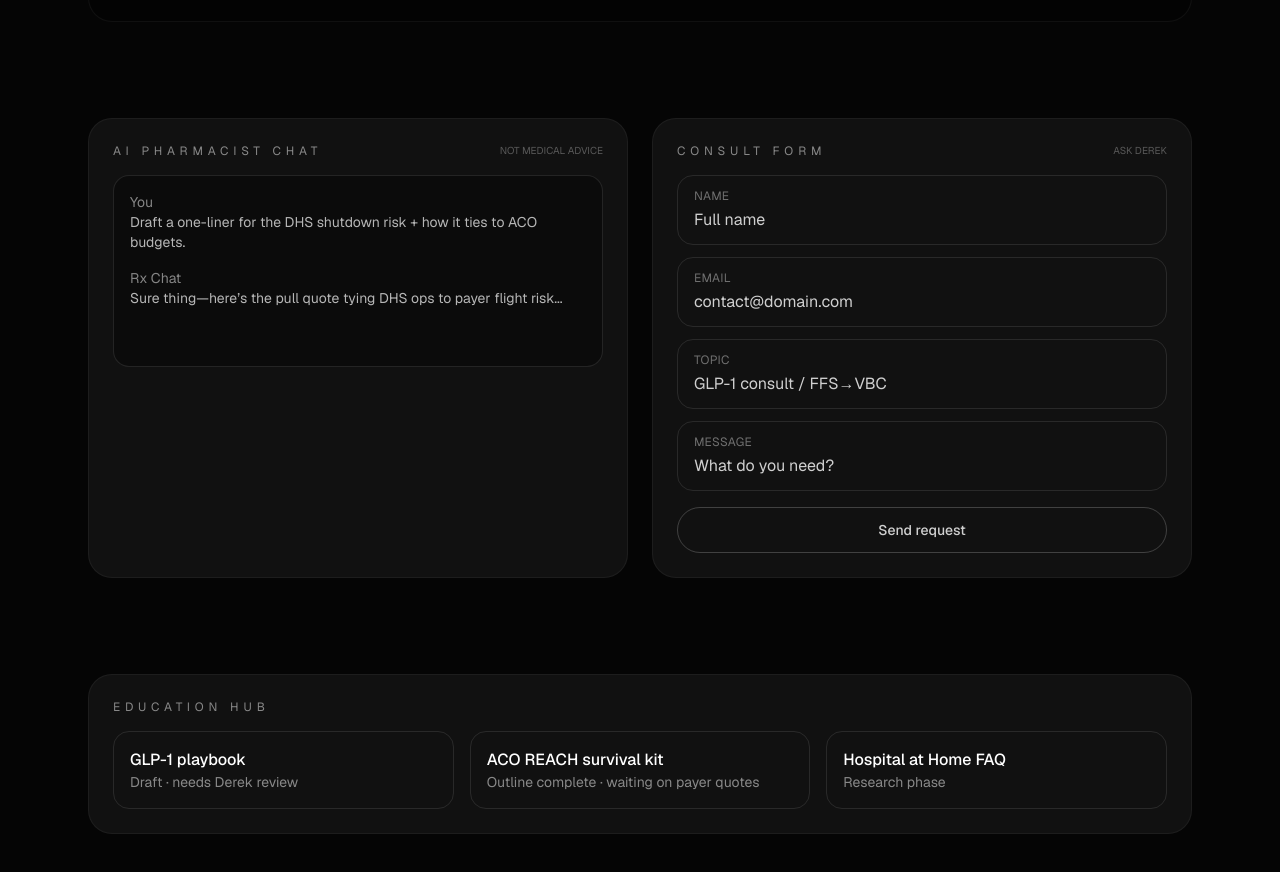
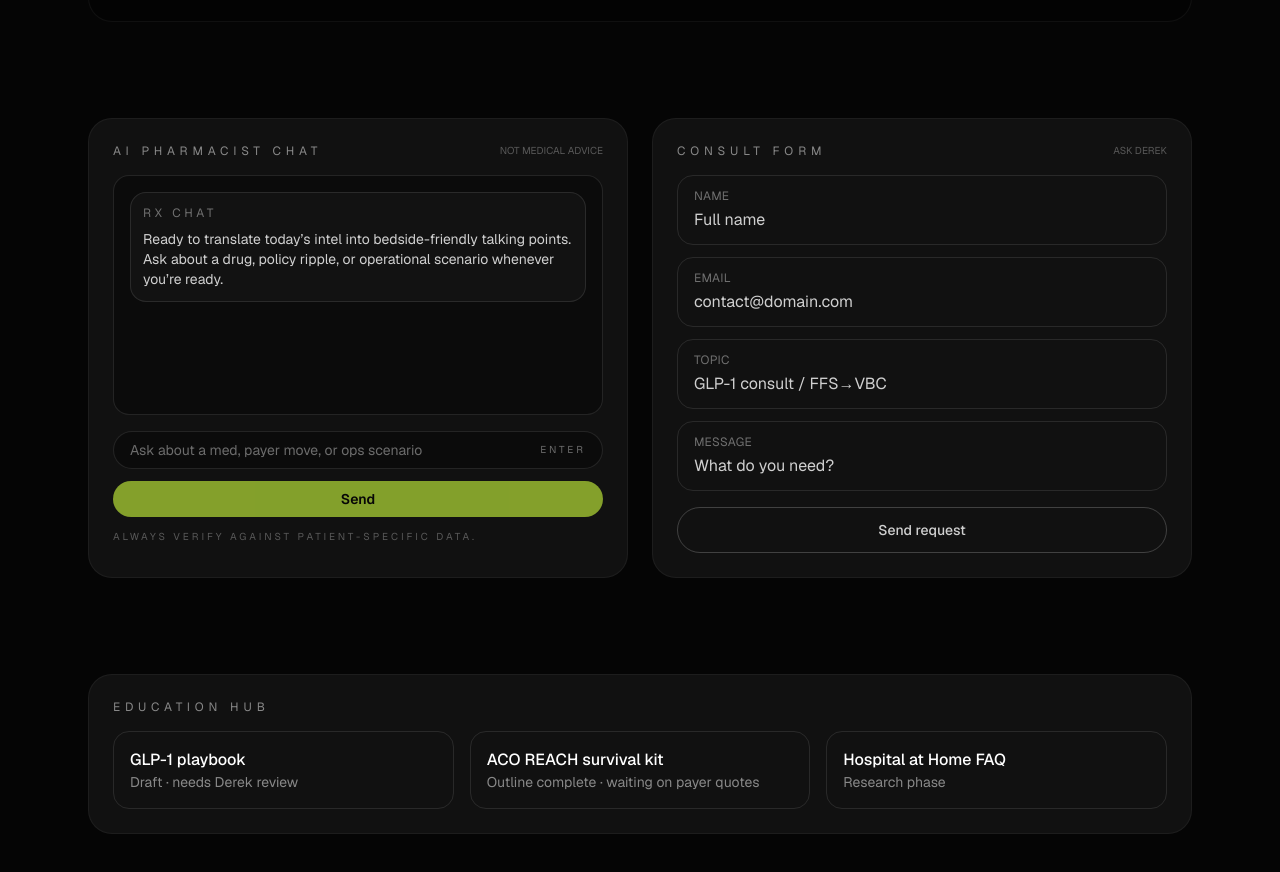
Before and after one commit to dsanz777/Rx-app, a Next.js app: page / in a window 1280 px wide. Shown: the part 2824-3696 px from the top of the page. Built offline with nearby package versions, Linux system fonts and the light colour scheme; no server answers.

Commit message:
Wire AI pharmacist chat to ChatGPT

```diff
--- a/package.json
+++ b/package.json
@@ -12,6 +12,7 @@
     "cheerio": "^1.2.0",
     "next": "16.1.6",
     "node-fetch": "^3.3.2",
+    "openai": "^6.22.0",
     "react": "19.2.3",
     "react-dom": "19.2.3",
     "xml2js": "^0.6.2"
--- /dev/null
+++ b/src/app/api/chat/route.ts
@@ -0,0 +1,44 @@
+import { NextResponse } from "next/server";
+import OpenAI from "openai";
+
+const openai = new OpenAI({ apiKey: process.env.OPENAI_API_KEY });
+
+export async function POST(request: Request) {
+  try {
+    if (!process.env.OPENAI_API_KEY) {
+      return NextResponse.json({ error: "Missing OPENAI_API_KEY" }, { status: 500 });
+    }
+
+    const { messages } = (await request.json()) as {
+      messages?: { role: "user" | "assistant"; content: string }[];
+    };
+
+    const sanitizedMessages = (messages ?? [])
+      .filter((message) => message.role === "user" || message.role === "assistant")
+      .map((message) => ({ role: message.role, content: message.content.slice(0, 2000) }));
+
+    const completion = await openai.chat.completions.create({
+      model: "gpt-4o-mini",
+      temperature: 0.2,
+      messages: [
+        {
+          role: "system",
+          content:
+            "You are Derek Sanz’s AI pharmacist. Give concise, clinically sound answers with bullet-ready phrasing. Include a friendly reminder that this is not individualized medical advice.",
+        },
+        ...sanitizedMessages,
+      ],
+    });
+
+    const reply = completion.choices[0]?.message?.content?.trim();
+
+    if (!reply) {
+      return NextResponse.json({ error: "No response generated" }, { status: 500 });
+    }
+
+    return NextResponse.json({ reply });
+  } catch (error) {
+    console.error("Chat API error", error);
+    return NextResponse.json({ error: "Chat service unavailable" }, { status: 500 });
+  }
+}
--- a/src/app/page.tsx
+++ b/src/app/page.tsx
@@ -1,5 +1,6 @@
 import Image from "next/image";
 import { MedicationLookup } from "@/components/medication-lookup";
+import { AiPharmacistChat } from "@/components/ai-pharmacist-chat";
 import { getHeroIntel } from "@/lib/brave";
 
 const featureCards = [
@@ -166,24 +167,7 @@ export default async function Home() {
         </section>
 
         <section className="grid gap-6 lg:grid-cols-2">
-          <div className="rounded-3xl border border-white/5 bg-white/5 p-6">
-            <div className="flex items-center justify-between">
-              <p className="text-xs uppercase tracking-[0.4em] text-white/50">
-                AI pharmacist chat
-              </p>
-              <p className="text-[10px] uppercase text-white/30">Not medical advice</p>
-            </div>
-            <div className="mt-4 h-48 rounded-2xl border border-white/10 bg-black/30 p-4 text-sm text-white/70">
-              <p className="text-white/50">You</p>
-              <p>
-                Draft a one-liner for the DHS shutdown risk + how it ties to ACO budgets.
-              </p>
-              <p className="mt-4 text-white/50">Rx Chat</p>
-              <p>
-                Sure thing—here’s the pull quote tying DHS ops to payer flight risk...
-              </p>
-            </div>
-          </div>
+          <AiPharmacistChat />
           <div className="rounded-3xl border border-white/5 bg-white/5 p-6">
             <div className="flex items-center justify-between">
               <p className="text-xs uppercase tracking-[0.4em] text-white/50">Consult form</p>
--- /dev/null
+++ b/src/components/ai-pharmacist-chat.tsx
@@ -0,0 +1,124 @@
+"use client";
+
+import { FormEvent, useMemo, useState } from "react";
+
+type ChatMessage = {
+  role: "user" | "assistant";
+  content: string;
+};
+
+const initialMessages: ChatMessage[] = [
+  {
+    role: "assistant",
+    content:
+      "Ready to translate today’s intel into bedside-friendly talking points. Ask about a drug, policy ripple, or operational scenario whenever you’re ready.",
+  },
+];
+
+export function AiPharmacistChat() {
+  const [messages, setMessages] = useState<ChatMessage[]>(initialMessages);
+  const [input, setInput] = useState("");
+  const [isSending, setIsSending] = useState(false);
+  const [error, setError] = useState<string | null>(null);
+
+  const handleSubmit = async (event: FormEvent<HTMLFormElement>) => {
+    event.preventDefault();
+    if (!input.trim() || isSending) return;
+
+    const newUserMessage: ChatMessage = { role: "user", content: input.trim() };
+    const nextMessages = [...messages, newUserMessage];
+
+    setMessages(nextMessages);
+    setInput("");
+    setIsSending(true);
+    setError(null);
+
+    try {
+      const response = await fetch("/api/chat", {
+        method: "POST",
+        headers: { "Content-Type": "application/json" },
+        body: JSON.stringify({
+          messages: nextMessages.map((message) => ({
+            role: message.role,
+            content: message.content,
+          })),
+        }),
+      });
+
+      if (!response.ok) {
+        throw new Error("Chat request failed");
+      }
+
+      const data = (await response.json()) as { reply?: string };
+      const replyContent = data.reply?.trim();
+
+      if (!replyContent) {
+        throw new Error("Empty reply");
+      }
+
+      setMessages((prev) => [...prev, { role: "assistant", content: replyContent }]);
+    } catch (err) {
+      console.error(err);
+      setError("ChatGPT is unavailable right now. Try again in a moment.");
+    } finally {
+      setIsSending(false);
+    }
+  };
+
+  const transcript = useMemo(
+    () =>
+      messages.map((message, index) => (
+        <div key={`${message.role}-${index}`} className="rounded-2xl border border-white/10 bg-white/[0.03] p-3">
+          <p className="text-xs uppercase tracking-[0.3em] text-white/40">
+            {message.role === "assistant" ? "Rx Chat" : "You"}
+          </p>
+          <p className="mt-2 text-sm text-white/80">{message.content}</p>
+        </div>
+      )),
+    [messages],
+  );
+
+  return (
+    <div className="rounded-3xl border border-white/5 bg-white/5 p-6">
+      <div className="flex items-center justify-between">
+        <p className="text-xs uppercase tracking-[0.4em] text-white/50">AI pharmacist chat</p>
+        <p className="text-[10px] uppercase text-white/30">Not medical advice</p>
+      </div>
+
+      <div className="mt-4 flex h-60 flex-col gap-3 overflow-y-auto rounded-2xl border border-white/10 bg-black/30 p-4">
+        {transcript}
+        {isSending && (
+          <div className="rounded-2xl border border-white/10 bg-white/[0.02] p-3 text-sm text-white/60">
+            Drafting response…
+          </div>
+        )}
+      </div>
+
+      <form onSubmit={handleSubmit} className="mt-4 flex flex-col gap-3">
+        <label className="flex items-center gap-3 rounded-full border border-white/10 bg-black/30 px-4 py-2 text-sm text-white/70">
+          <input
+            type="text"
+            value={input}
+            onChange={(event) => setInput(event.target.value)}
+            placeholder="Ask about a med, payer move, or ops scenario"
+            className="flex-1 bg-transparent text-white placeholder:text-white/40 focus:outline-none"
+          />
+          <span className="text-[10px] uppercase tracking-[0.3em] text-white/40">
+            {isSending ? "Sending" : "Enter"}
+          </span>
+        </label>
+        <button
+          type="submit"
+          disabled={isSending || !input.trim()}
+          className="rounded-full bg-[var(--accent)] px-5 py-2 text-sm font-semibold text-black transition hover:opacity-90 disabled:cursor-not-allowed disabled:opacity-60"
+        >
+          Send
+        </button>
+        {error && <p className="text-xs text-red-300">{error}</p>}
+        <p className="text-[10px] uppercase tracking-[0.3em] text-white/30">
+          Always verify against patient-specific data.
+        </p>
+      </form>
+    </div>
+  );
+}
```
Also changed, not shown: 2 other files (tests, documents, lock files or other folders).
